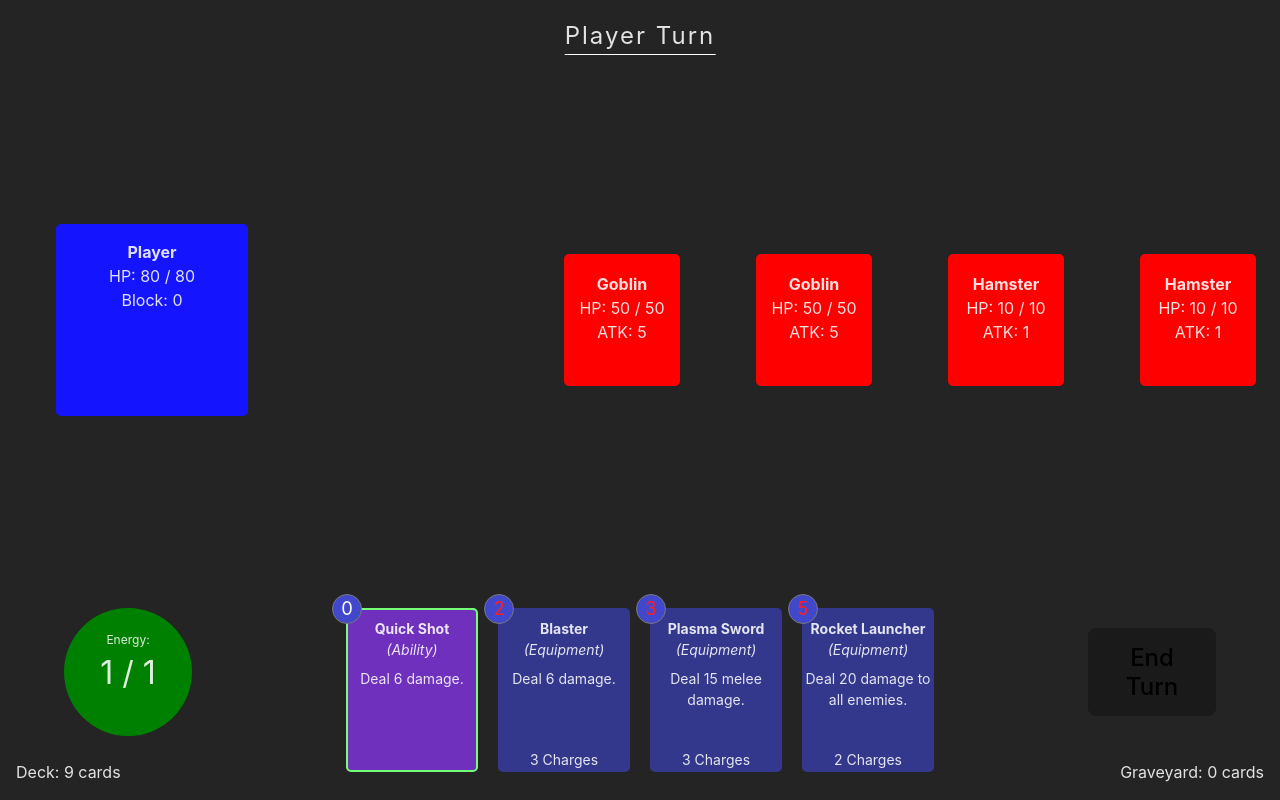
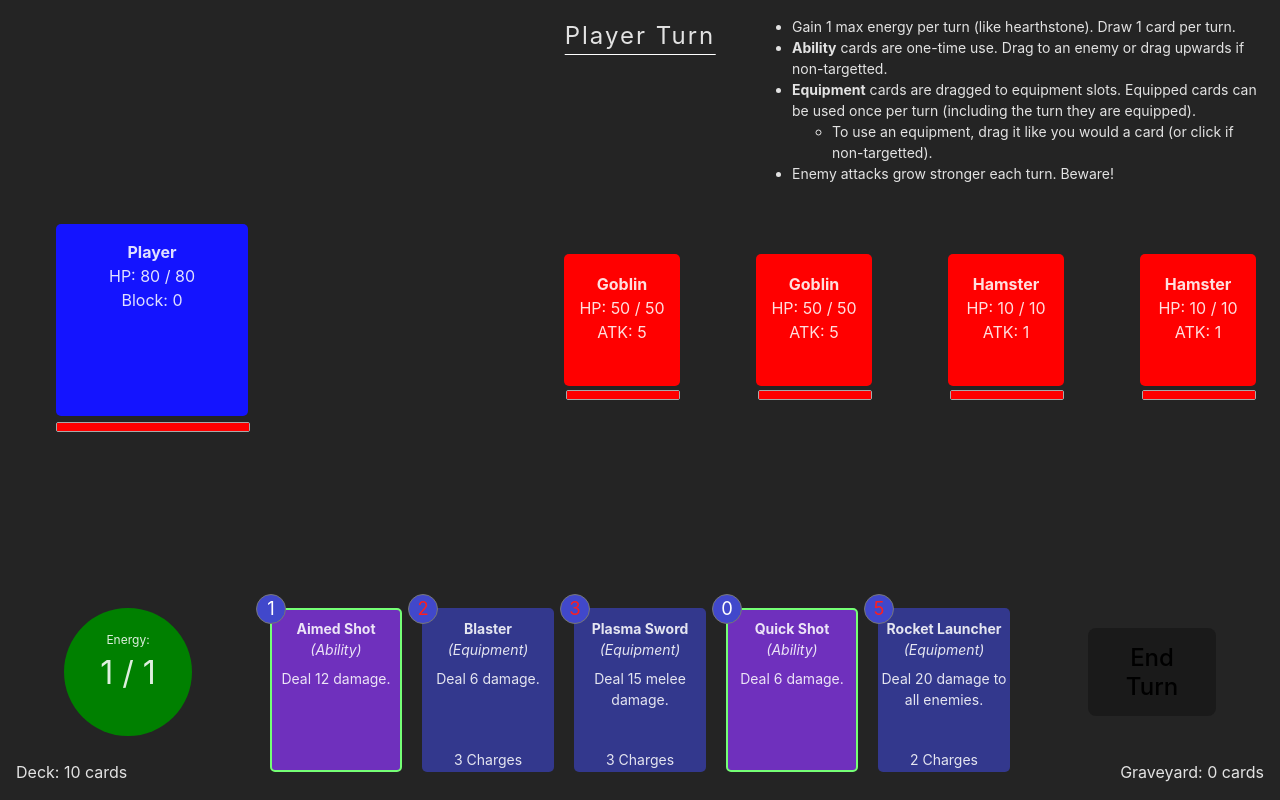
Before and after one commit to robkiessling/deckbuilder-demo-1, a React (Vite) app: page / in a window 1280 px wide. Built offline with nearby package versions, Linux system fonts and the light colour scheme.

Commit message:
added healthbars

```diff
--- a/src/App.jsx
+++ b/src/App.jsx
@@ -8,6 +8,7 @@ import Battlefield from "./components/battlefield/Battlefield.jsx";
 import Hand from "./components/hand/Hand.jsx";
 import Energy from "./components/energy/Energy.jsx";
 import EndTurn from "./components/end_turn/EndTurn.jsx";
+import Info from "./components/info/Info.jsx";
 
 function App() {
   return (
@@ -17,6 +18,7 @@ function App() {
         <Hand />
         <Energy />
         <EndTurn />
+        <Info />
       </DndProvider>
     </GameProvider>
   )
--- a/src/components/battlefield/enemies/enemy/Enemy.jsx
+++ b/src/components/battlefield/enemies/enemy/Enemy.jsx
@@ -5,6 +5,7 @@ import {DragTypes} from "../../../../constants.js";
 import {useGameDispatch, useGameState} from "../../../../game/GameContext.js";
 import {useEffect, useState} from "react";
 import FloatingText from "../../../ui/floating_text/FloatingText.jsx";
+import HealthBar from "../../../ui/health_bar/HealthBar.jsx";
 
 export default function Enemy({enemyId}) {
   const enemy = useGameState().enemiesById[enemyId];
@@ -62,6 +63,7 @@ export default function Enemy({enemyId}) {
         <span className={'name'}>{enemy.name}</span>
         <span>HP: {enemy.health.current} / {enemy.health.max}</span>
         <span>ATK: {enemy.attack}</span>
+        <HealthBar target={enemy} />
       </div>
     </div>
   )
--- a/src/components/battlefield/player/Player.jsx
+++ b/src/components/battlefield/player/Player.jsx
@@ -3,6 +3,7 @@ import {useGameDispatch, useGameState} from "../../../game/GameContext.js";
 import './Player.scss'
 import FloatingText from "../../ui/floating_text/FloatingText.jsx";
 import EquipmentArea from "../../equipment_area/EquipmentArea.jsx";
+import HealthBar from "../../ui/health_bar/HealthBar.jsx";
 
 export default function Player() {
   const player = useGameState().player;
@@ -21,6 +22,7 @@ export default function Player() {
         <span className={'name'}>Player</span>
         <span>HP: {player.health.current} / {player.health.max}</span>
         <span>Block: {player.block.current}</span>
+        <HealthBar target={player} />
       </div>
       <EquipmentArea />
     </div>
--- /dev/null
+++ b/src/components/info/Info.jsx
@@ -0,0 +1,24 @@
+
+import './Info.scss';
+
+export default function Info() {
+  return (
+    <div className={'demo-info'}>
+      <ul>
+        <li>Gain 1 max energy per turn (like hearthstone). Draw 1 card per turn.</li>
+        <li>
+          <b>Ability</b> cards are one-time use. Drag to an enemy or drag upwards if non-targetted.
+        </li>
+        <li>
+          <b>Equipment</b> cards are dragged to equipment slots. Equipped cards can be used once per turn (including the turn they are equipped).
+          <ul>
+          <li>To use an equipment, drag it like you would a card (or click if non-targetted).</li>
+          </ul>
+        </li>
+        <li>
+          Enemy attacks grow stronger each turn. Beware!
+        </li>
+      </ul>
+    </div>
+  )
+}
--- /dev/null
+++ b/src/components/info/Info.scss
@@ -0,0 +1,14 @@
+
+.demo-info {
+  position: absolute;
+  top: 1rem;
+  right: 1rem;
+  max-width: 40%;
+
+  ul {
+    margin-top: 0;
+    font-size: 0.875rem;
+
+  }
+
+}
--- /dev/null
+++ b/src/components/ui/health_bar/HealthBar.jsx
@@ -0,0 +1,13 @@
+
+import './HealthBar.scss';
+
+export default function HealthBar({target}) {
+
+  const width = `${target.health.current / target.health.max * 100}%`
+
+  return (
+    <div className={'health-bar-container'}>
+      <div className={'health-bar-fill'} style={{width: width}}></div>
+    </div>
+  )
+}
--- /dev/null
+++ b/src/components/ui/health_bar/HealthBar.scss
@@ -0,0 +1,17 @@
+
+.health-bar-container {
+  position: absolute;
+  bottom: -1rem;
+  left: 0;
+
+  height: 0.5rem;
+  width: 100%;
+
+  border: 1px solid #a9a9a9;
+  border-radius: 2px;
+
+  .health-bar-fill {
+    background: red;
+    height: 100%;
+  }
+}
--- a/src/game/GameProvider.jsx
+++ b/src/game/GameProvider.jsx
@@ -48,6 +48,8 @@ createEnemy(initialState, 'hamster');
 
 createCardInDeck(initialState, 'quickShot');
 createCardInDeck(initialState, 'quickShot');
+createCardInDeck(initialState, 'aimedShot');
+createCardInDeck(initialState, 'aimedShot');
 createCardInDeck(initialState, 'rocketPunch');
 createCardInDeck(initialState, 'rocketPunch');
 createCardInDeck(initialState, 'emergencyShield');
@@ -62,6 +64,7 @@ createCardInDeck(initialState, 'shieldGenerator');
 createCardInDeck(initialState, 'shieldGenerator');
 
 shuffleDeck(initialState);
+drawCard(initialState);
 drawCard(initialState);
 drawCard(initialState);
 drawCard(initialState);
```
